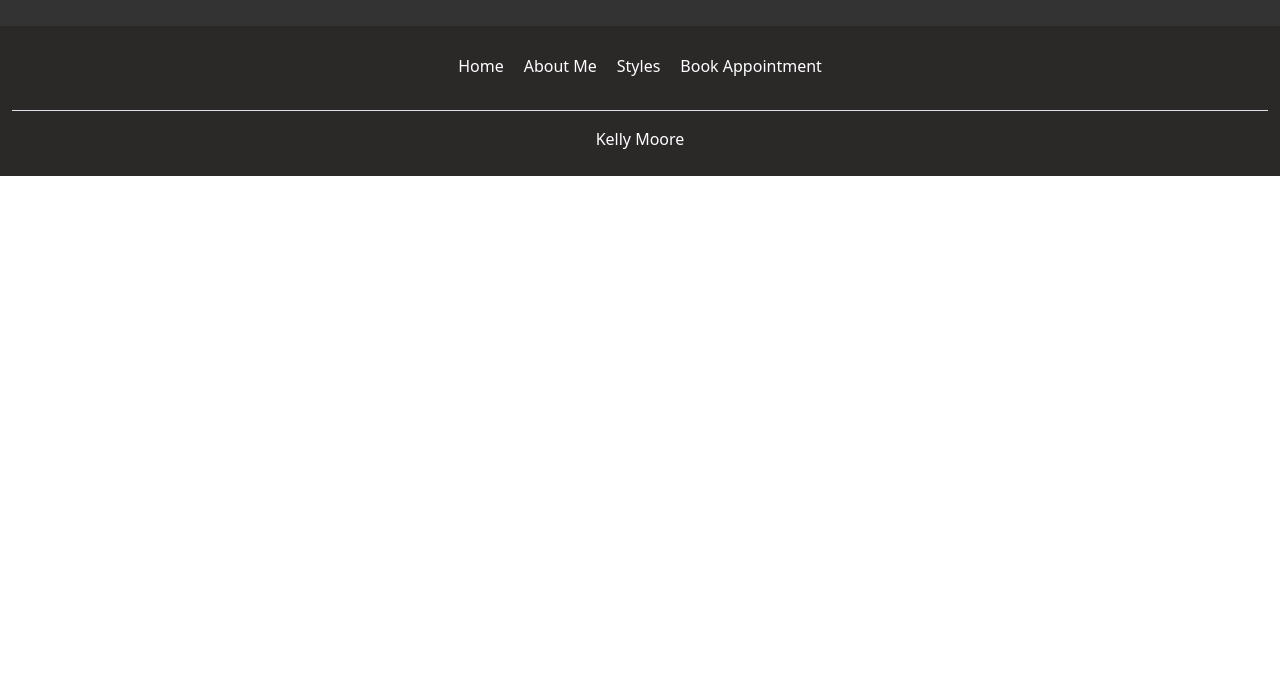
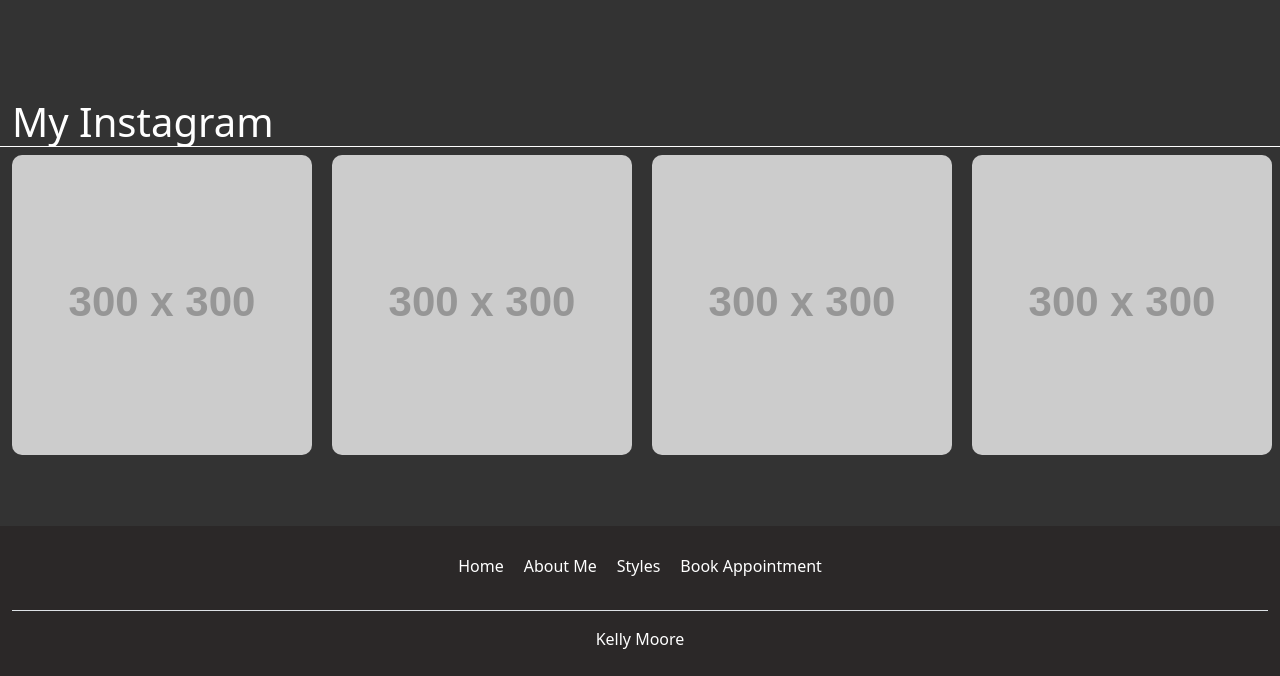
Before and after one commit to rgl10d/stylists-site, a React (Create React App) app in the folder client/: page / in a window 1280 px wide. Shown: the part 1430-2106 px from the top of the page. Before the commit the page ends 1606 px from the top, so only its background shows below. Built offline with nearby package versions, Linux system fonts and the light colour scheme.

Commit message:
added instagram image section on home page

```diff
--- a/client/src/containers/Home/Home.css
+++ b/client/src/containers/Home/Home.css
@@ -60,3 +60,20 @@
 #home-about-section p {
   color: white;
 }
+
+#home-instagram-section {
+  height: 500px;
+  background-color: #333333;
+  display: flex;
+  justify-content: space-evenly;
+  align-items: center;
+}
+
+#home-instagram-title {
+  border-bottom: solid white 1px;
+  color: white;
+}
+
+.home-instagram-images {
+  border-radius: 10px;
+}
--- a/client/src/containers/Home/Home.jsx
+++ b/client/src/containers/Home/Home.jsx
@@ -48,6 +48,24 @@ const Home = () => {
           </div>
         </div>
       </section>
+      {/* Testing Card Carousel */}
+      <div id="home-instagram-section" className="container-fluid">
+        <div id="home-instagram-row" className="row">
+        <h1 id="home-instagram-title">My Instagram</h1>
+          <div className="col-sm-3">
+            <img src="https://placehold.co/300" className="home-instagram-images" alt="placeholder" />
+          </div>
+          <div className="col-sm-3">
+            <img src="https://placehold.co/300" className="home-instagram-images" alt="placeholder" />
+          </div>
+          <div className="col-sm-3">
+            <img src="https://placehold.co/300" className="home-instagram-images" alt="placeholder" />
+          </div>
+          <div className="col-sm-3">
+            <img src="https://placehold.co/300" className="home-instagram-images" alt="placeholder" />
+          </div>
+        </div>
+      </div>
       <Footer />
     </>
   );
```
